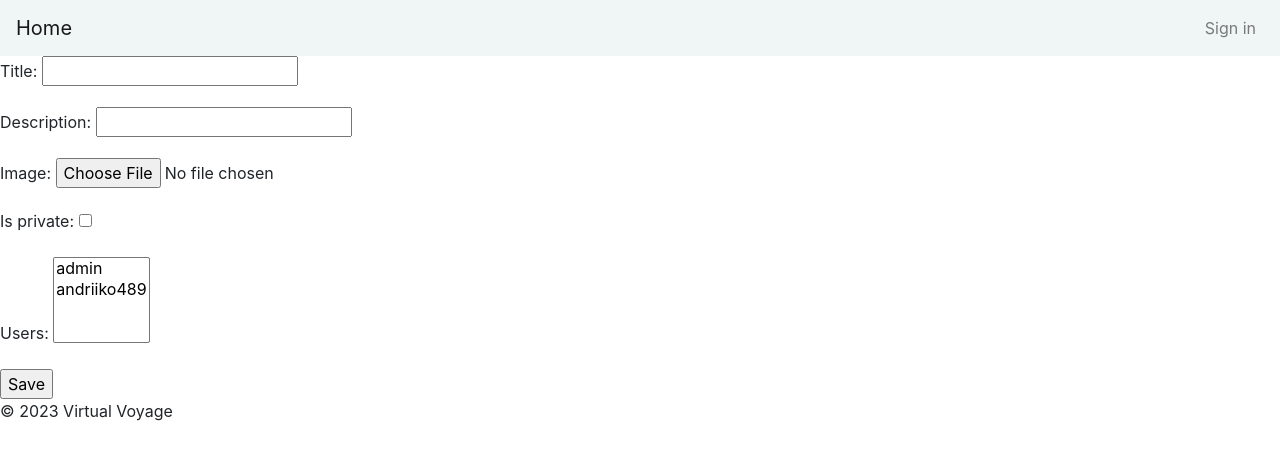
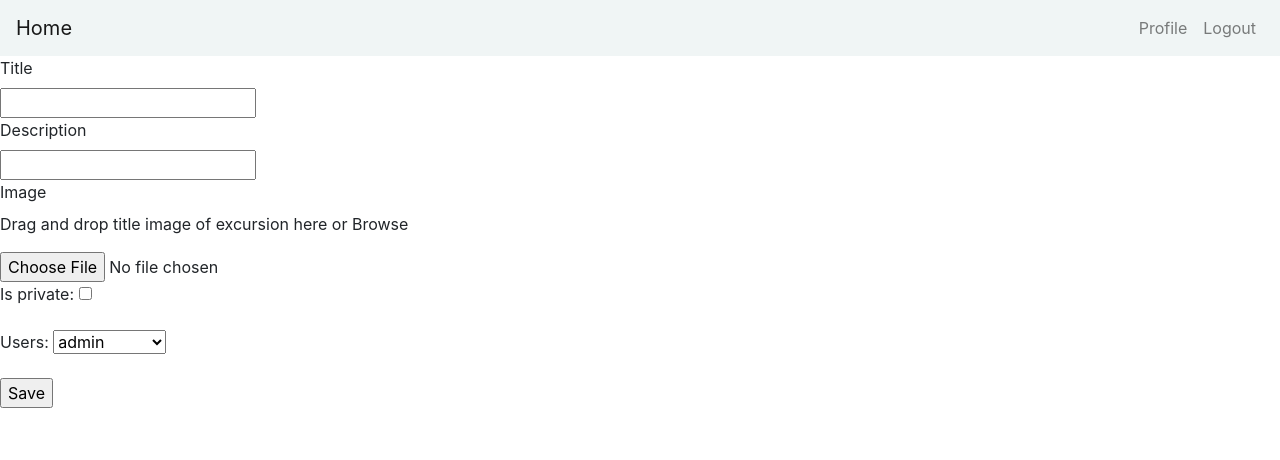
Before and after one commit to andriiko489/VirtualVoyage, a Django app: page /panorama/create/ in a window 1280 px wide. Shown: the top 460 px of the page. Run offline with Django 3.2, Linux system fonts and the light colour scheme; data comes from the database, SQL or seed files in the repository; both versions use the stored data as it was after the commit; some libraries are stand-ins or nearby versions.

Commit message:
added css to forms

```diff
--- a/panorama/templates/panorama/excursion_form.html
+++ b/panorama/templates/panorama/excursion_form.html
@@ -8,34 +8,72 @@
     <script src="https://aframe.io/aframe/dist/aframe-master.js"></script>
     <!-- Bootstrap CSS -->
     <link rel="stylesheet" href="https://maxcdn.bootstrapcdn.com/bootstrap/4.0.0/css/bootstrap.min.css" integrity="sha384-Gn5384xqQ1aoWXA+058RXPxPg6fy4IWvTNh0E263XmFcJlSAwiGgFAW/dAiS6JXm" crossorigin="anonymous">
-
+    <link rel="stylesheet" href="{% static 'createform.css'%}">
     <!--Font awesome icons -->
-	<link rel="stylesheet" href="https://use.fontawesome.com/releases/v5.8.2/css/all.css" integrity="sha384-oS3vJWv+0UjzBfQzYUhtDYW+Pj2yciDJxpsK1OYPAYjqT085Qq/1cq5FLXAZQ7Ay" crossorigin="anonymous">
+  <link rel="stylesheet" href="https://use.fontawesome.com/releases/v5.8.2/css/all.css" integrity="sha384-oS3vJWv+0UjzBfQzYUhtDYW+Pj2yciDJxpsK1OYPAYjqT085Qq/1cq5FLXAZQ7Ay" crossorigin="anonymous">
 </head>
 <body>
 <nav class="navbar navbar-expand-md navbar-light " style="background-color: #f0f5f5; z-index: 7;">
-          <a href="{% url 'home' %}" class="navbar-brand">Home</a>
+          <a href="/" class="navbar-brand">Home</a>
             <button type="button" class="navbar-toggler" data-toggle="collapse" data-target="#navbarCollapse">
                 <span class="navbar-toggler-icon"></span>
             </button>
             <div class="collapse navbar-collapse" id="navbarCollapse">
                 <div class="navbar-nav ml-auto">
-                  {% if user.is_authenticated %}
-                    <a href="{% url 'users-profile' %}" class="nav-item nav-link">Profile</a>
-                    <a href="{% url 'logout' %}" class="nav-item nav-link">Logout</a>
-                  {% else %}
-                    <a href="{% url 'login' %}" class="nav-item nav-link">Sign in</a>
-                  {% endif %}
-
+                    <a href="/accounts/profile/" class="nav-item nav-link">Profile</a>
+                    <a href="/accounts/logout/" class="nav-item nav-link">Logout</a>
                 </div>
             </div>
         </nav>
-<form method="post" enctype="multipart/form-data">{% csrf_token %}
-    {{ form.as_p }}
-    <input type="submit" value="Save">
+<form method="post" enctype='multipart/form-data'>
+    {% csrf_token %}
+    <div class="wrapper">
+
+    <div class="header">
+        <label class="title" for="id_title">Title</label>
+    </div>
+
+    <div>
+        <input class="tour-name" type="text" name="title" maxlength="50" required id="id_title">
+    </div>
+
+
+    <div>
+        <label class="title" for="id_description">Description</label>
+    </div>
+    <div>
+        <input class="description-value" type="text" name="description" maxlength="200" required id="id_description">
+    </div>
+
+
+    <div>
+        <label class="title" for="id_image">Image</label>
+    </div>
+
+    <div class="input-div">
+        <p>Drag and drop title image of excursion here or <span class="browse">Browse</span></p>
+        <input class="file" type="file" name="image" accept="image/*" id="id_image">
+    </div>
+
+  <div class="checkbox-container">
+    <label class="title" for="id_is_private">Is private:</label>
+    <input type="checkbox" name="is_private" id="id_is_private">
+  </div>
+  <p>
+    <div class="select-container">
+        <label class="title" for="id_users">Users:</label>
+        <select name="users" id="id_users">
+            <option value="4">admin</option>
+            <option value="5">andriiko489</option>
+        </select>
+    </div>
+  </p>
+ <div class="submit">
+  <input type="submit" value="Save">
+ </div>
+
+
+</div>
 </form>
-<footer>
-    <p>&copy; 2023 Virtual Voyage</p>
-</footer>
 </body>
 </html>
--- a/panorama/views.py
+++ b/panorama/views.py
@@ -31,7 +31,7 @@ def home(request):
 
 class ExcursionCreateView(CreateView):
     model = Excursion
-    fields = ['title','description','image','is_private','users']
+    fields = ['title','image','is_private','users']
     def get_absolute_url(self):
         from django.urls import reverse
         return reverse('excursions')
```
Also changed, not shown: panorama/templates/panorama/panorama_form.html (+26 -3 lines), db.sqlite3, media/album_2023-02-24_23-50-13.gif (added), media/album_2023-02-24_23-50-13_OI6n0TL.gif (added), media/album_2023-02-24_23-50-13_kx2hS5L.gif (added), media/photo_2023-02-24_14-18-32.jpg (added), media/photo_2023-02-24_14-53-35.jpg (added), media/photo_2023-02-24_14-53-35_ERFJ3pi.jpg (added), 1 other file.
